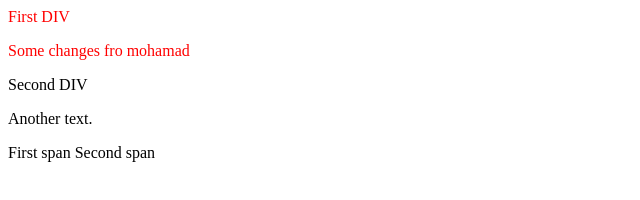
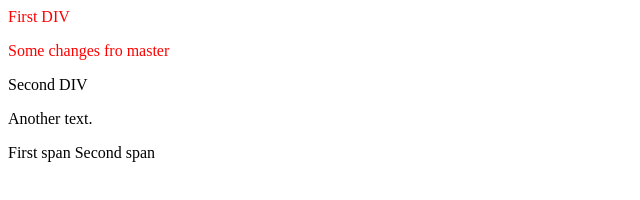
Before and after one commit to mohamad-j/htmlcss, a plain HTML site: page index.html in a window 1280 px wide. Shown: the full height of the page, 0-640 px from the left. Drawn offline with Linux system fonts and the light colour scheme.

Commit message:
Change for master

```diff
--- a/index.html
+++ b/index.html
@@ -11,7 +11,7 @@
     <div id="firstd" class="el col " disabled>
         First DIV
         <p>
-            Some changes fro mohamad
+            Some changes fro master
         </p>
     </div>
     <div id="secondd" class=" col  ">
```
